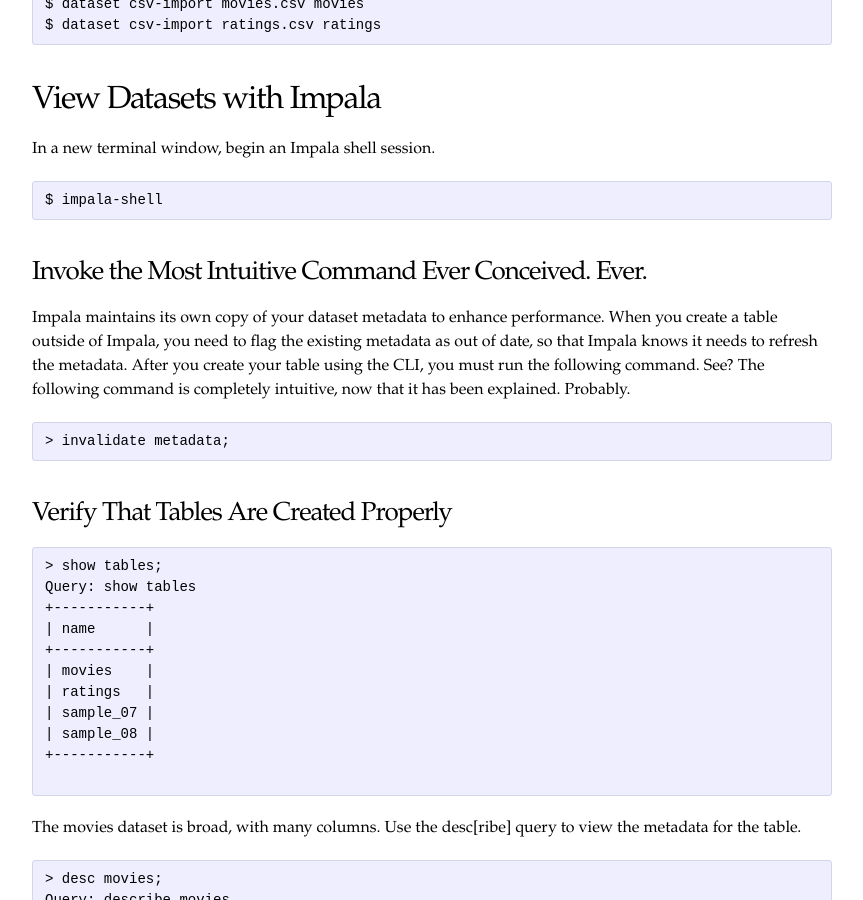
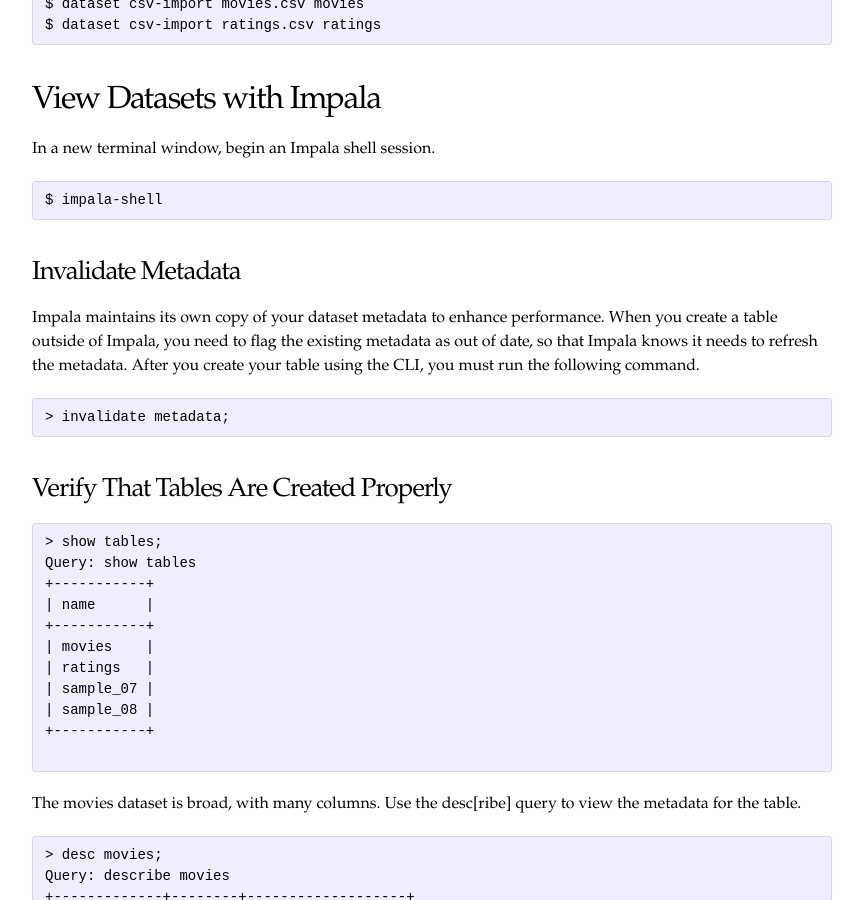
Before and after one commit to kite-sdk/kite-docs, a Jekyll site: the page built from Viewing-with-Impala.md, in a window 1280 px wide and 900 px high, scrolled down 1241 px. Shown: the whole window, without its empty margins (208-1071 px from the left). Built offline with Jekyll 4.4.1, drawn with Linux system fonts in a browser that asks for light colours.

Commit message:
Fixing invalidate metadata section.

````diff
--- a/Viewing-with-Impala.md
+++ b/Viewing-with-Impala.md
@@ -53,9 +53,9 @@ In a new terminal window, begin an Impala shell session.
 $ impala-shell
 ```
 
-### Invoke the Most Intuitive Command Ever Conceived. Ever.
+### Invalidate Metadata
 
-Impala maintains its own copy of  your dataset metadata to enhance performance. When you create a table outside of Impala, you need to flag the existing metadata as out of date, so that Impala knows it needs to refresh the metadata. After you create your table using the CLI, you must run the following command. See? The following command is completely intuitive, now that it has been explained. Probably.
+Impala maintains its own copy of your dataset metadata to enhance performance. When you create a table outside of Impala, you need to flag the existing metadata as out of date, so that Impala knows it needs to refresh the metadata. After you create your table using the CLI, you must run the following command.
 
 ```
 > invalidate metadata;
````
